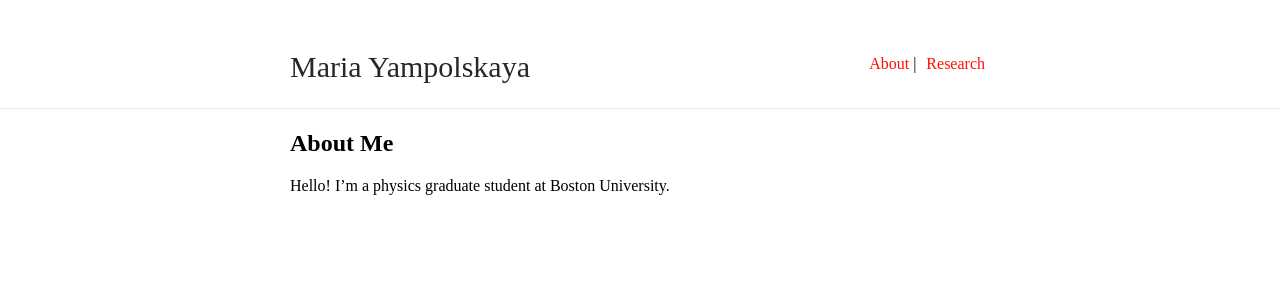
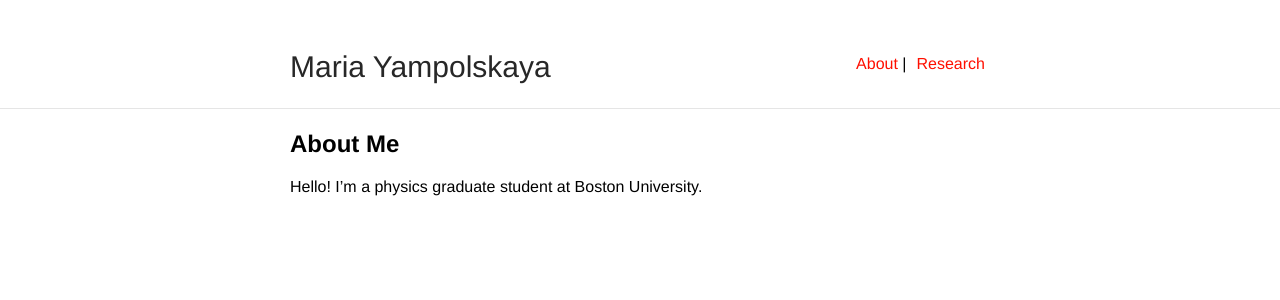
Before and after one commit to maria-yampolskaya/maria-yampolskaya.github.io, a Jekyll site: the page built from index.md, in a window 1280 px wide. Shown: the top 300 px of the page. Built offline with Jekyll 4.4.1, drawn with Linux system fonts in a browser that asks for light colours; some web fonts are replaced; our own code applies the rules of GitHub Pages for plain Markdown files.

Commit message:
font change

```diff
--- a/_layouts/default.html
+++ b/_layouts/default.html
@@ -21,7 +21,7 @@
         {% assign url = site.url | append: site.baseurl | append: page.url %}
     {% endif %}
     <meta name="description" content="{{ desc }}">
-    <link href='https://fonts.googleapis.com/css?family=Bookman:400,700' rel='stylesheet' type='text/css'>
+    <link href='https://fonts.googleapis.com/css?family=Helvetica:400,700' rel='stylesheet' type='text/css'>
     <link rel="alternate" type="application/rss+xml" title="{{ site.title }} RSS" href="/feed.xml" />
     <link rel="stylesheet" href="{{ site.baseurl }}/css/main.css">
     {% if site.favicon %}
--- a/_sass/_style.scss
+++ b/_sass/_style.scss
@@ -11,7 +11,7 @@ html {
 }
 body {
     margin: 0;
-    font-family: "Bookman";
+    font-family: "Helvetica";
     height: 100%;
 }
 a {
```
